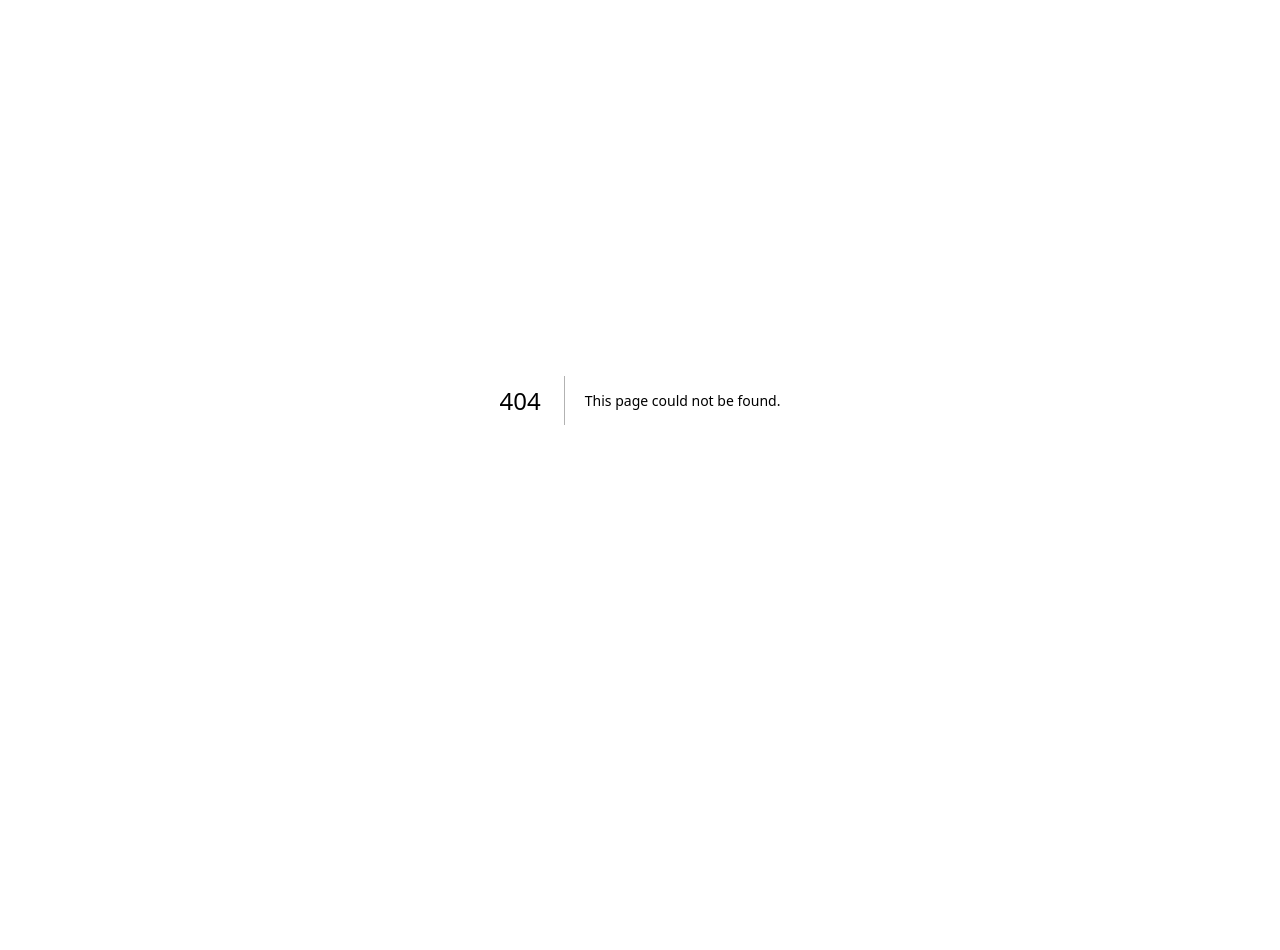
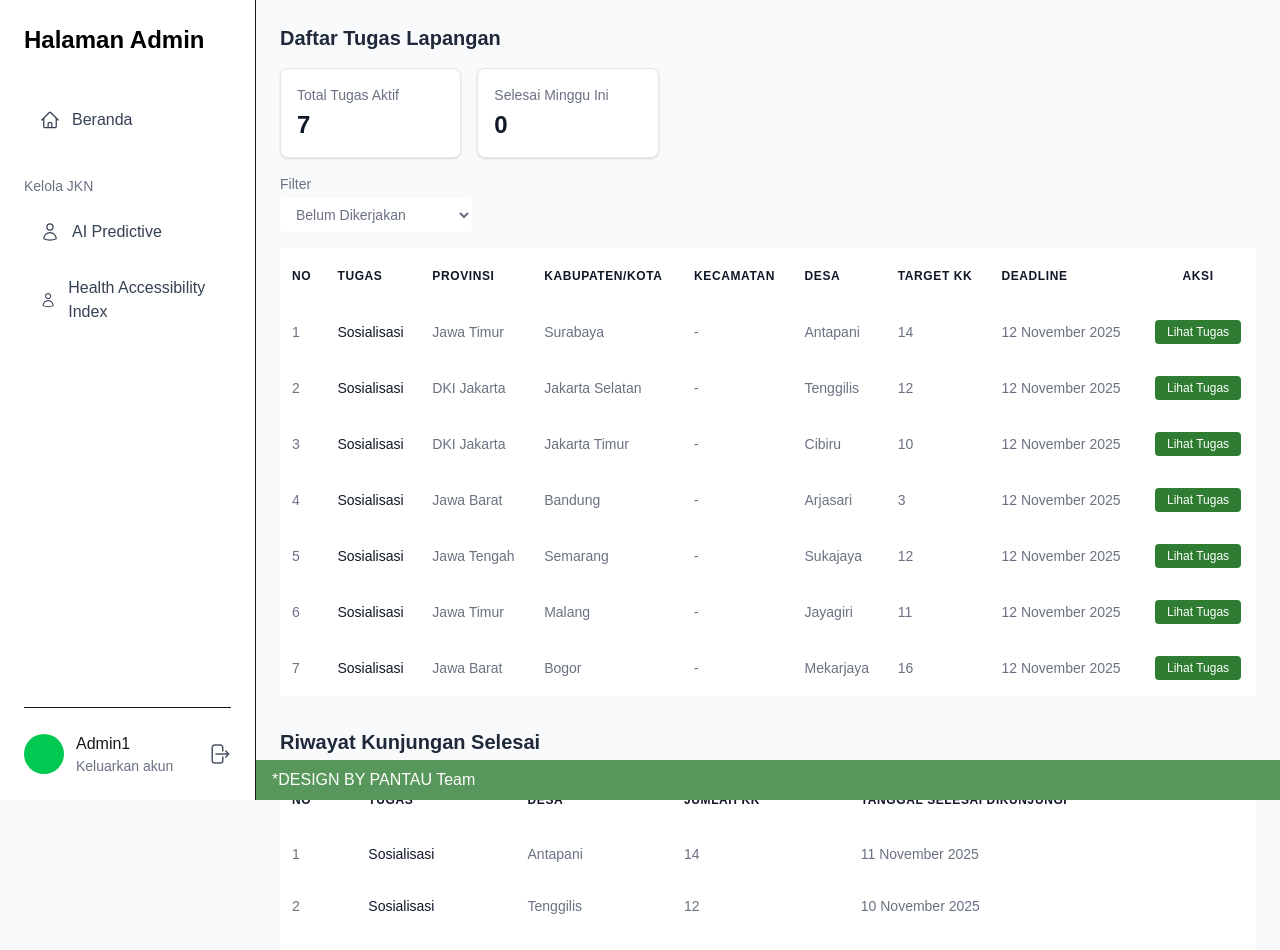
Before and after one commit to Gentahal/fe-pantau, a Next.js app: page /predictive-lapangan in a window 1280 px wide. Before the commit this address had no page. Shown: the top 950 px of the page. Before the commit the page ends 800 px from the top, so only its background shows below. Built offline with nearby package versions, Linux system fonts and the light colour scheme.

Commit message:
predictive-lapangan

```diff
--- /dev/null
+++ b/src/app/predictive-lapangan/page.jsx
@@ -0,0 +1,168 @@
+import Sidebar from "@/components/Sidebar";
+
+// --- Data untuk Tabel ---
+const activeTasksData = [
+  { no: 1, tugas: 'Sosialisasi', provinsi: 'Jawa Timur', kabupaten: 'Surabaya', kecamatan: '-', desa: 'Antapani', targetKK: 14, deadline: '12 November 2025' },
+  { no: 2, tugas: 'Sosialisasi', provinsi: 'DKI Jakarta', kabupaten: 'Jakarta Selatan', kecamatan: '-', desa: 'Tenggilis', targetKK: 12, deadline: '12 November 2025' },
+  { no: 3, tugas: 'Sosialisasi', provinsi: 'DKI Jakarta', kabupaten: 'Jakarta Timur', kecamatan: '-', desa: 'Cibiru', targetKK: 10, deadline: '12 November 2025' },
+  { no: 4, tugas: 'Sosialisasi', provinsi: 'Jawa Barat', kabupaten: 'Bandung', kecamatan: '-', desa: 'Arjasari', targetKK: 3, deadline: '12 November 2025' },
+  { no: 5, tugas: 'Sosialisasi', provinsi: 'Jawa Tengah', kabupaten: 'Semarang', kecamatan: '-', desa: 'Sukajaya', targetKK: 12, deadline: '12 November 2025' },
+  { no: 6, tugas: 'Sosialisasi', provinsi: 'Jawa Timur', kabupaten: 'Malang', kecamatan: '-', desa: 'Jayagiri', targetKK: 11, deadline: '12 November 2025' },
+  { no: 7, tugas: 'Sosialisasi', provinsi: 'Jawa Barat', kabupaten: 'Bogor', kecamatan: '-', desa: 'Mekarjaya', targetKK: 16, deadline: '12 November 2025' },
+];
+
+const completedVisitsData = [
+  { no: 1, tugas: 'Sosialisasi', desa: 'Antapani', jumlahKK: 14, tanggalSelesai: '11 November 2025' },
+  { no: 2, tugas: 'Sosialisasi', desa: 'Tenggilis', jumlahKK: 12, tanggalSelesai: '10 November 2025' },
+  { no: 3, tugas: 'Sosialisasi', desa: 'Cibiru', jumlahKK: 10, tanggalSelesai: '9 November 2025' },
+  { no: 4, tugas: 'Sosialisasi', desa: 'Arjasari', jumlahKK: 3, tanggalSelesai: '7 November 2025' },
+  { no: 5, tugas : 'Sosialisasi', desa: 'Sukajaya', jumlahKK: 12, tanggalSelesai: '7 November 2025' },
+  { no: 6, tugas: 'Sosialisasi', desa: 'Jayagiri', jumlahKK: 11, tanggalSelesai: '8 November 2025' },
+  { no: 7, tugas: 'Sosialisasi', desa: 'Mekarjaya', jumlahKK: 16, tanggalSelesai: '8 November 2025' },
+];
+// ------------------------------------
+
+
+// --- Komponen Kartu Ringkasan ---
+const SummaryCard = ({ title, value, isPrimary = false }) => (
+  <div className={`p-4 rounded-lg shadow-sm ${isPrimary ? 'bg-white border border-gray-200' : 'bg-white'}`}>
+    <p className="text-sm font-medium text-gray-500">{title}</p>
+    <p className="text-2xl font-semibold text-gray-900 mt-1">{value}</p>
+  </div>
+);
+// ------------------------------------
+
+
+// --- Komponen Tabel Tugas Aktif ---
+const ActiveTasksTable = ({ data }) => (
+  <div>
+    <h3 className="text-xl font-semibold text-gray-800 mb-4">Daftar Tugas Lapangan</h3>
+
+    {/* Ringkasan & Filter */}
+    <div className="flex items-center justify-between mb-4">
+      <div className="grid grid-cols-3 gap-4 w-full max-w-xl">
+        <SummaryCard title="Total Tugas Aktif" value={data.length} isPrimary={true} />
+        <SummaryCard title="Selesai Minggu Ini" value="0" isPrimary={true} /> {/* Data ini harusnya dinamis */}
+      </div>
+    </div>
+
+    <div className="mb-4">
+        <label htmlFor="filter" className="block text-sm font-medium text-gray-500">Filter</label>
+        <select
+            id="filter"
+            name="filter"
+            className="mt-1 block w-48 pl-3 pr-10 py-2 bg-white text-gray-500 border-gray-700 focus:outline-none focus:ring-green-500 focus:border-green-500 sm:text-sm rounded-md"
+            defaultValue="Belum Dikerjakan"
+        >
+            <option>Belum Dikerjakan</option>
+            <option>Sedang Dikerjakan</option>
+            <option>Semua Tugas</option>
+        </select>
+    </div>
+
+    {/* Tabel */}
+    <div className="overflow-x-auto">
+      <table className="min-w-full">
+        <thead className="bg-white">
+          <tr>
+            <th className="px-3 py-5 text-left text-xs font-semibold text-gray-900 uppercase tracking-wider">No</th>
+            <th className="px-3 py-5 text-left text-xs font-semibold text-gray-900 uppercase tracking-wider">Tugas</th>
+            <th className="px-3 py-5 text-left text-xs font-semibold text-gray-900 uppercase tracking-wider">Provinsi</th>
+            <th className="px-3 py-5 text-left text-xs font-semibold text-gray-900 uppercase tracking-wider">Kabupaten/Kota</th>
+            <th className="px-3 py-5 text-left text-xs font-semibold text-gray-900 uppercase tracking-wider">Kecamatan</th>
+            <th className="px-3 py-5 text-left text-xs font-semibold text-gray-900 uppercase tracking-wider">Desa</th>
+            <th className="px-3 py-5 text-left text-xs font-semibold text-gray-900 uppercase tracking-wider">Target KK</th>
+            <th className="px-3 py-5 text-left text-xs font-semibold text-gray-900 uppercase tracking-wider">Deadline</th>
+            <th className="px-3 py-5 text-center text-xs font-semibold text-gray-900 uppercase tracking-wider">Aksi</th>
+          </tr>
+        </thead>
+        <tbody className="bg-white ">
+          {data.map((item) => (
+            <tr key={item.no}>
+              <td className="px-3 py-4 whitespace-nowrap text-sm text-gray-500">{item.no}</td>
+              <td className="px-3 py-4 whitespace-nowrap text-sm text-gray-900">{item.tugas}</td>
+              <td className="px-3 py-4 whitespace-nowrap text-sm text-gray-500">{item.provinsi}</td>
+              <td className="px-3 py-4 whitespace-nowrap text-sm text-gray-500">{item.kabupaten}</td>
+              <td className="px-3 py-4 whitespace-nowrap text-sm text-gray-500">{item.kecamatan}</td>
+              <td className="px-3 py-4 whitespace-nowrap text-sm text-gray-500">{item.desa}</td>
+              <td className="px-3 py-4 whitespace-nowrap text-sm text-gray-500">{item.targetKK}</td>
+              <td className="px-3 py-4 whitespace-nowrap text-sm text-gray-500">{item.deadline}</td>
+              <td className="px-3 py-4 whitespace-nowrap text-center text-sm font-medium">
+                <button className="text-white bg-[#2E7D32] hover:bg-green-600 px-3 py-1 rounded text-xs ">
+                  Lihat Tugas
+                </button>
+              </td>
+            </tr>
+          ))}
+        </tbody>
+      </table>
+    </div>
+  </div>
+);
+// ------------------------------------
+
+
+// --- Komponen Tabel Riwayat Kunjungan Selesai ---
+const CompletedVisitsTable = ({ data }) => (
+  <div >
+    <h3 className="text-xl font-semibold text-gray-800 mb-4">Riwayat Kunjungan Selesai</h3>
+
+    {/* Tabel */}
+    <div className="overflow-x-auto">
+      <table className="min-w-full ">
+        <thead className="bg-white ">
+          <tr>
+            <th className="px-3 py-5 text-left text-xs font-semibold text-gray-900 uppercase tracking-wider">No</th>
+            <th className="px-3 py-5 text-left text-xs font-semibold text-gray-900 uppercase tracking-wider">Tugas</th>
+            <th className="px-3 py-5 text-left text-xs font-semibold text-gray-900 uppercase tracking-wider">Desa</th>
+            <th className="px-3 py-5 text-left text-xs font-semibold text-gray-900 uppercase tracking-wider">Jumlah KK</th>
+            <th className="px-3 py-5 text-left text-xs font-semibold text-gray-900 uppercase tracking-wider">Tanggal Selesai Dikunjungi</th>
+          </tr>
+        </thead>
+        <tbody className="bg-white">
+          {data.map((item) => (
+            <tr key={item.no}>
+              <td className="px-3 py-4 whitespace-nowrap text-sm text-gray-500">{item.no}</td>
+              <td className="px-3 py-4 whitespace-nowrap text-sm text-gray-900">{item.tugas}</td>
+              <td className="px-3 py-4 whitespace-nowrap text-sm text-gray-500">{item.desa}</td>
+              <td className="px-3 py-4 whitespace-nowrap text-sm text-gray-500">{item.jumlahKK}</td>
+              <td className="px-3 py-4 whitespace-nowrap text-sm text-gray-500">{item.tanggalSelesai}</td>
+            </tr>
+          ))}
+        </tbody>
+      </table>
+    </div>
+  </div>
+);
+// ------------------------------------
+
+
+// --- Komponen Halaman Utama ---
+export default function HealthIndexPage() {
+  return (
+    <div className="min-h-screen bg-gray-50 flex">
+      {/* Sidebar - Asumsi komponen ini sudah menangani navigasi dan tata letak kiri */}
+      <Sidebar />
+
+      <main className="flex-1 lg:ml-64 p-6 space-y-8">
+        {/* Konten Halaman Admin */}
+
+        {/* Mengubah Beranda menjadi aktif dengan mengubah style pada Sidebar (asumsi) */}
+
+        {/* Daftar Tugas Lapangan */}
+        <ActiveTasksTable data={activeTasksData} />
+
+        {/* Riwayat Kunjungan Selesai */}
+        <CompletedVisitsTable data={completedVisitsData} />
+
+
+      </main>
+      {/* Footer "DESIGN BY PANTAU Team" */}
+                <div className="fixed bottom-0 p-4 left-0 right-0 lg:ml-64 bg-[#58975B] text-white  py-2 text-md">
+                    *DESIGN BY PANTAU Team
+                </div>
+    </div>
+
+  );
+}
+// ------------------------------------
```
